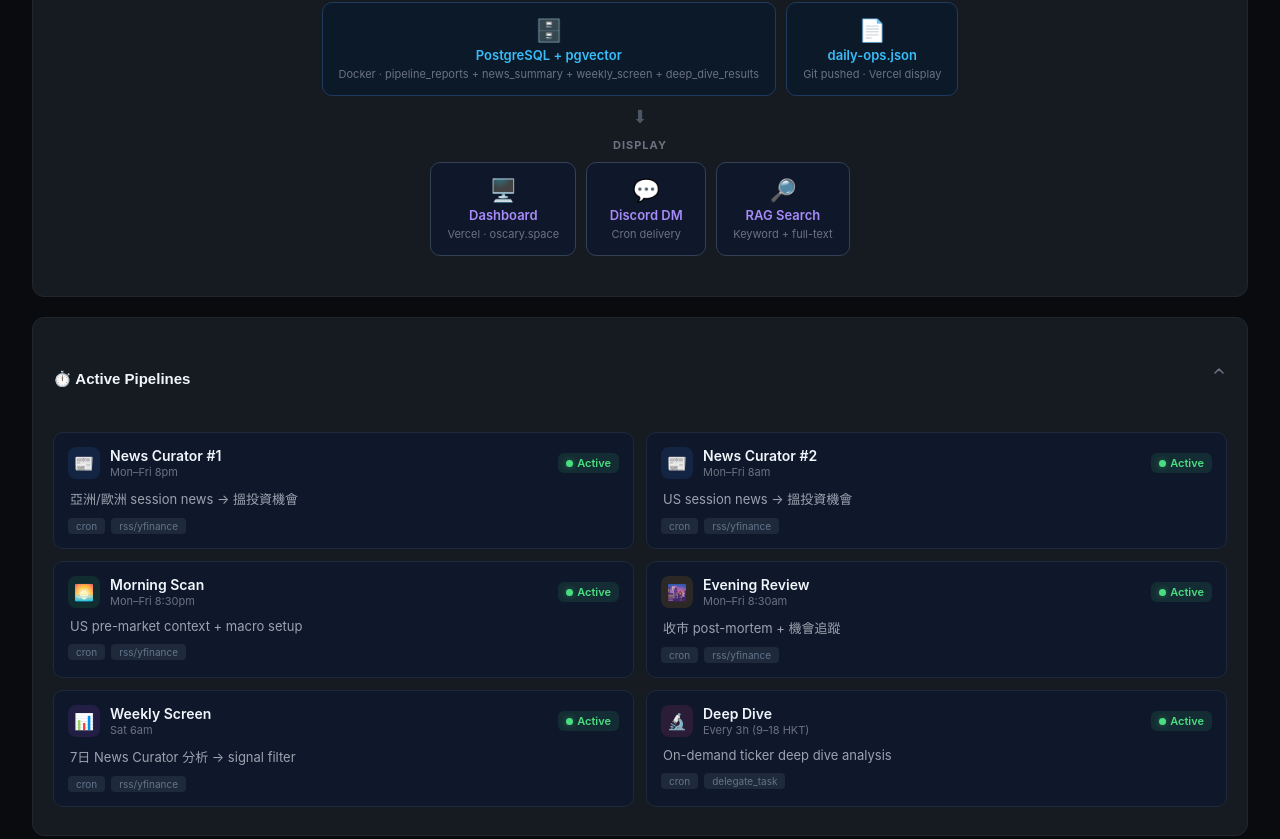
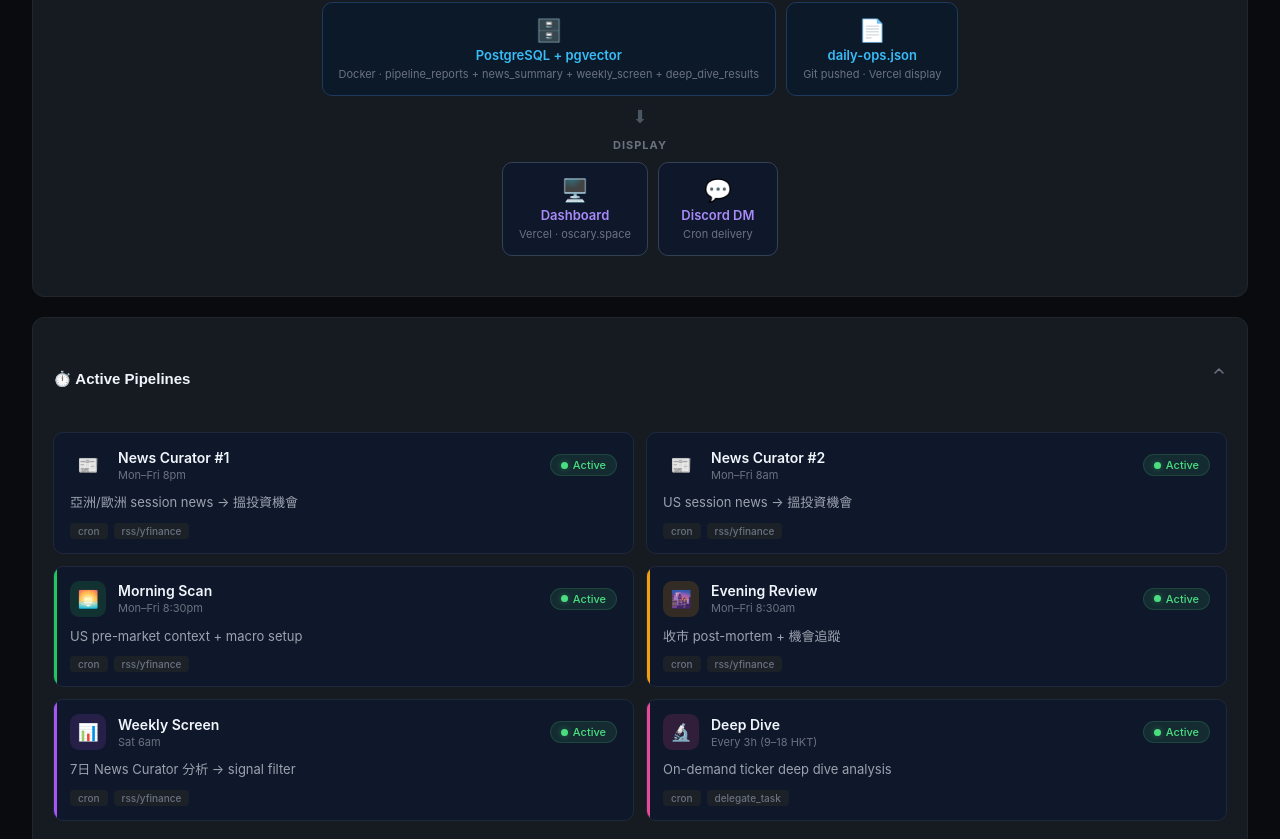
Before and after one commit to pu105-stack/equity-lab-dashboard, a Next.js app: page /system in a window 1280 px wide. Shown: the part 621-1460 px from the top of the page. Built offline with nearby package versions, Linux system fonts and the light colour scheme.

Commit message:
system: remove RAG Search from display layer, redesign pipeline cards with color bars

```diff
--- a/pages/system.js
+++ b/pages/system.js
@@ -1,12 +1,12 @@
 import { useState, useEffect } from 'react'
 
 const pipelines = [
-  { id: 'nc1', name: 'News Curator #1', icon: '📰', schedule: 'Mon–Fri 8pm', desc: '亞洲/歐洲 session news → 搵投資機會', color: '#3b82f6' },
-  { id: 'nc2', name: 'News Curator #2', icon: '📰', schedule: 'Mon–Fri 8am', desc: 'US session news → 搵投資機會', color: '#3b82f6' },
-  { id: 'ms', name: 'Morning Scan', icon: '🌅', schedule: 'Mon–Fri 8:30pm', desc: 'US pre-market context + macro setup', color: '#22c55e' },
-  { id: 'er', name: 'Evening Review', icon: '🌆', schedule: 'Mon–Fri 8:30am', desc: '收市 post-mortem + 機會追蹤', color: '#f59e0b' },
-  { id: 'ws', name: 'Weekly Screen', icon: '📊', schedule: 'Sat 6am', desc: '7日 News Curator 分析 → signal filter', color: '#a855f7' },
-  { id: 'dd', name: 'Deep Dive', icon: '🔬', schedule: 'Every 3h (9–18 HKT)', desc: 'On-demand ticker deep dive analysis', color: '#ec4899' },
+  { id: 'nc1', name: 'News Curator #1', icon: '📰', schedule: 'Mon–Fri 8pm', desc: '亞洲/歐洲 session news → 搵投資機會' },
+  { id: 'nc2', name: 'News Curator #2', icon: '📰', schedule: 'Mon–Fri 8am', desc: 'US session news → 搵投資機會' },
+  { id: 'ms', name: 'Morning Scan', icon: '🌅', schedule: 'Mon–Fri 8:30pm', desc: 'US pre-market context + macro setup' },
+  { id: 'er', name: 'Evening Review', icon: '🌆', schedule: 'Mon–Fri 8:30am', desc: '收市 post-mortem + 機會追蹤' },
+  { id: 'ws', name: 'Weekly Screen', icon: '📊', schedule: 'Sat 6am', desc: '7日 News Curator 分析 → signal filter' },
+  { id: 'dd', name: 'Deep Dive', icon: '🔬', schedule: 'Every 3h (9–18 HKT)', desc: 'On-demand ticker deep dive analysis' },
 ]
 
 const dbTables = [
@@ -184,11 +184,6 @@
                 <span className="arch-name">Discord DM</span>
                 <span className="arch-detail">Cron delivery</span>
               </div>
-              <div className="arch-card display">
-                <span className="arch-icon">🔎</span>
-                <span className="arch-name">RAG Search</span>
-                <span className="arch-detail">Keyword + full-text</span>
-              </div>
             </div>
           </div>
         </div>
@@ -200,7 +195,7 @@
           {pipelines.map(p => (
             <div key={p.id} className={`pipeline-card ${p.id}`}>
               <div className="pipe-hd">
-                <span className="pipe-icon" style={{ background: p.color + '20', color: p.color }}>{p.icon}</span>
+                <span className="pipe-icon">{p.icon}</span>
                 <div className="pipe-meta">
                   <span className="pipe-name">{p.name}</span>
                   <span className="pipe-schedule">{p.schedule}</span>
@@ -210,10 +205,12 @@
                   Active
                 </span>
               </div>
-              <div className="pipe-desc">{p.desc}</div>
-              <div className="pipe-tags">
-                <span className="pipe-tag">cron</span>
-                <span className="pipe-tag">{p.id === 'dd' ? 'delegate_task' : 'rss/yfinance'}</span>
+              <div className="pipe-body">
+                <div className="pipe-desc">{p.desc}</div>
+                <div className="pipe-tags">
+                  <span className="pipe-tag">cron</span>
+                  <span className="pipe-tag">{p.id === 'dd' ? 'delegate_task' : 'rss/yfinance'}</span>
+                </div>
               </div>
             </div>
           ))}
@@ -307,17 +304,29 @@
         /* Pipeline Status Grid */
         .pipeline-grid { display: grid; grid-template-columns: 1fr 1fr; gap: 12px; padding: 8px 0; }
         @media (max-width: 768px) { .pipeline-grid { grid-template-columns: 1fr; } }
-        .pipeline-card { background: #0f172a; border: 1px solid #1e293b; border-radius: 10px; padding: 14px; }
-        .pipe-hd { display: flex; align-items: center; gap: 10px; }
-        .pipe-icon { width: 32px; height: 32px; border-radius: 8px; display: flex; align-items: center; justify-content: center; font-size: 16px; flex-shrink: 0; }
-        .pipe-meta { flex: 1; display: flex; flex-direction: column; gap: 1px; }
+        .pipeline-card { background: #0f172a; border: 1px solid #1e293b; border-radius: 10px; padding: 0; position: relative; overflow: hidden; display: flex; flex-direction: column; }
+        .pipeline-card::before { content: ''; position: absolute; left: 0; top: 0; bottom: 0; width: 3px; }
+        .pipeline-card.nc::before { background: #3b82f6; }
+        .pipeline-card.ms::before { background: #22c55e; }
+        .pipeline-card.er::before { background: #f59e0b; }
+        .pipeline-card.ws::before { background: #a855f7; }
+        .pipeline-card.dd::before { background: #ec4899; }
+        .pipe-hd { display: flex; align-items: center; gap: 12px; padding: 14px 16px 0; }
+        .pipe-icon { width: 36px; height: 36px; border-radius: 9px; display: flex; align-items: center; justify-content: center; font-size: 17px; flex-shrink: 0; }
+        .pipeline-card.nc .pipe-icon { background: rgba(59,130,246,0.15); color: #3b82f6; }
+        .pipeline-card.ms .pipe-icon { background: rgba(34,197,94,0.15); color: #22c55e; }
+        .pipeline-card.er .pipe-icon { background: rgba(245,158,11,0.15); color: #f59e0b; }
+        .pipeline-card.ws .pipe-icon { background: rgba(168,85,247,0.15); color: #a855f7; }
+        .pipeline-card.dd .pipe-icon { background: rgba(236,72,153,0.15); color: #ec4899; }
+        .pipe-meta { flex: 1; display: flex; flex-direction: column; gap: 2px; }
         .pipe-name { font-size: 14px; font-weight: 600; color: #f0f6fc; }
         .pipe-schedule { font-size: 11px; color: #6b7280; }
-        .pipe-status { display: flex; align-items: center; gap: 4px; font-size: 11px; font-weight: 600; padding: 3px 8px; border-radius: 6px; }
-        .pipe-status.ok { color: #4ade80; background: rgba(74,222,128,0.1); }
-        .pipe-desc { font-size: 13px; color: #9ca3af; margin-top: 10px; padding-left: 2px; }
+        .pipe-status { display: flex; align-items: center; gap: 5px; font-size: 11px; font-weight: 500; padding: 3px 10px; border-radius: 20px; }
+        .pipe-status.ok { color: #4ade80; background: rgba(74,222,128,0.1); border: 1px solid rgba(74,222,128,0.15); }
+        .pipe-body { padding: 10px 16px 14px; }
+        .pipe-desc { font-size: 13px; color: #9ca3af; line-height: 1.5; }
         .pipe-tags { display: flex; gap: 6px; margin-top: 10px; }
-        .pipe-tag { font-size: 10px; padding: 2px 8px; border-radius: 4px; background: #1e293b; color: #64748b; }
+        .pipe-tag { font-size: 10px; padding: 2px 8px; border-radius: 4px; background: #1c2128; color: #6b7280; font-weight: 500; }
 
         /* Status Dot */
         .sd { display: inline-block; width: 7px; height: 7px; border-radius: 50%; }
```
